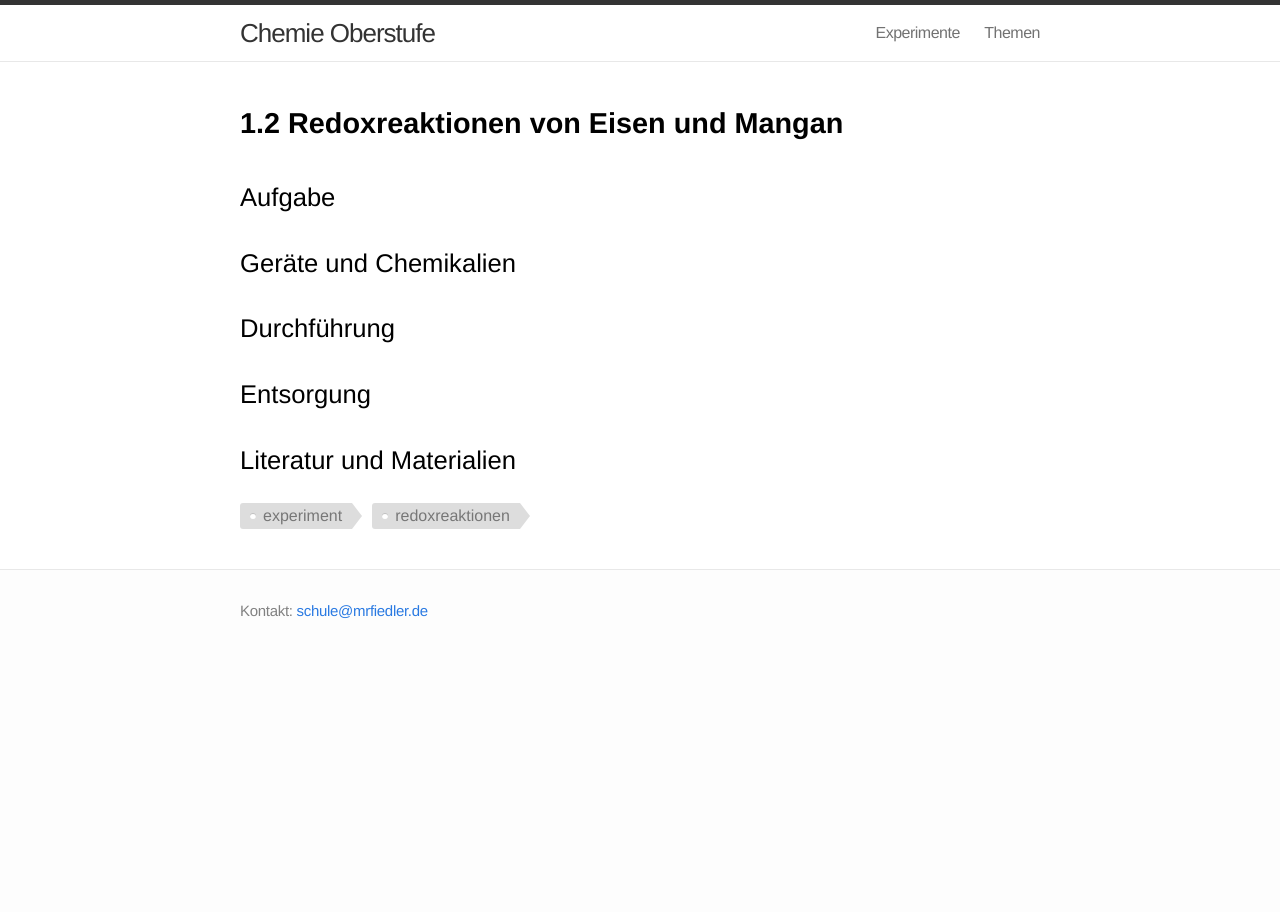
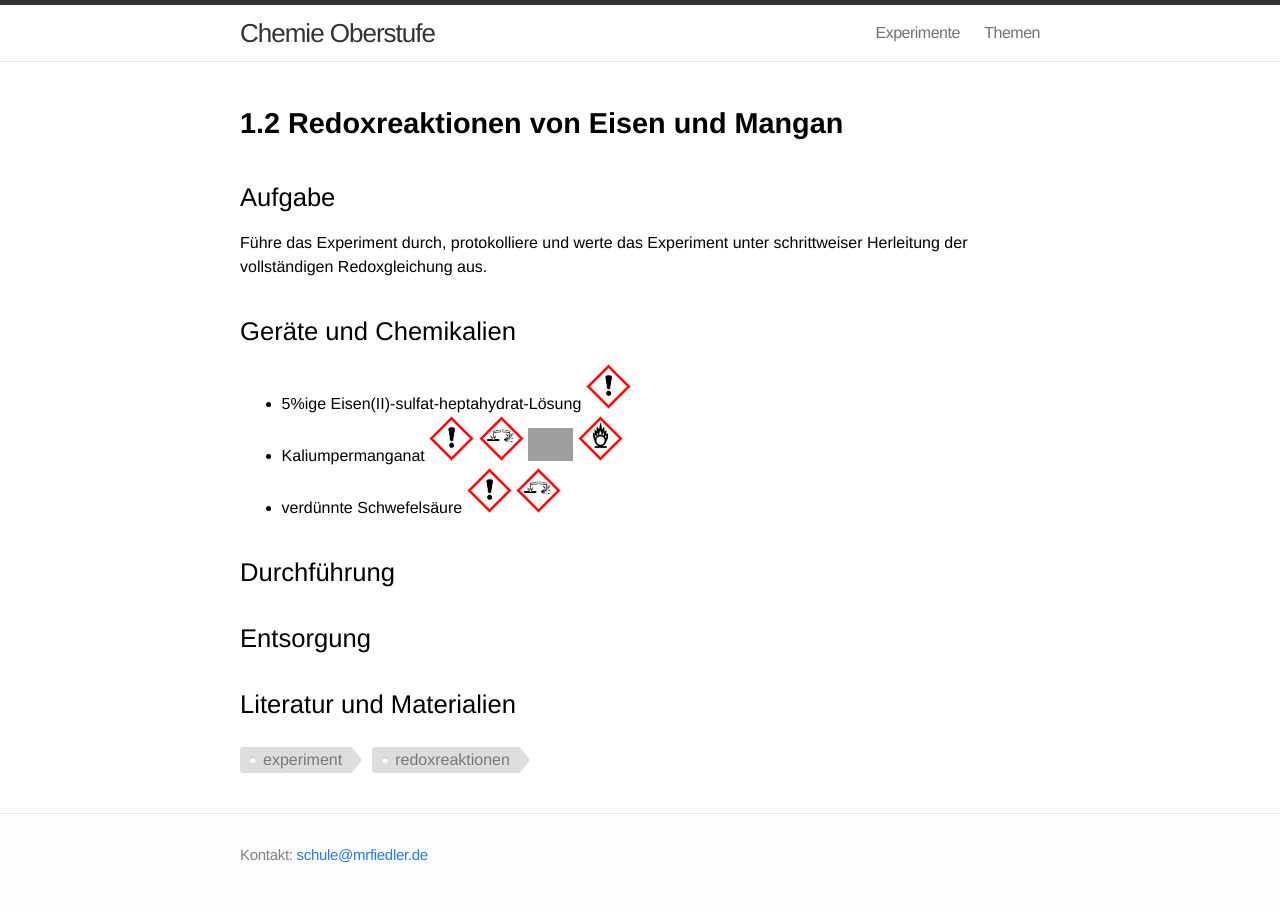
Before and after one commit to chemie-oberstufe/chemie-oberstufe.github.io, a Jekyll site: the page built from experimente/redoxreaktionen_von_eisen_und_mangan.md, in a window 1280 px wide. Built offline with Jekyll 4.4.1, drawn with Linux system fonts in a browser that asks for light colours; grey boxes are pictures that could not be loaded.

Commit message:
Redoxreaktionen von Eisen und Mangan hinzugefügt

```diff
--- /dev/null
+++ b/_includes/tag
@@ -0,0 +1,3 @@
+{%if include tag %}
+<a class="tag" href="/tags/{{ tag | slugify }}">{{ tag }}</a>
+{% endif %}
--- a/experimente/redoxreaktionen_von_eisen_und_mangan.md
+++ b/experimente/redoxreaktionen_von_eisen_und_mangan.md
@@ -7,7 +7,13 @@ tags: [experiment, redoxreaktionen]
 
 ## Aufgabe
 
+Führe das Experiment durch, protokolliere und werte das Experiment unter schrittweiser Herleitung der vollständigen Redoxgleichung aus.
+
 ## Geräte und Chemikalien
+
+- 5%ige Eisen(II)-sulfat-heptahydrat-Lösung {% include ghs name="gefahr" %}
+- Kaliumpermanganat {% include ghs name="gefahr" %} {% include ghs name="ätzend" %} {% include ghs name="umweltgefahr" %} {% include ghs name="brandfördernd" %}
+- verdünnte Schwefelsäure {% include ghs name="gefahr" %} {% include ghs name="ätzend" %}
 
 ## Durchführung
 
```
Also changed, not shown: themen/redoxreaktionen.md (+1 -1 lines).
